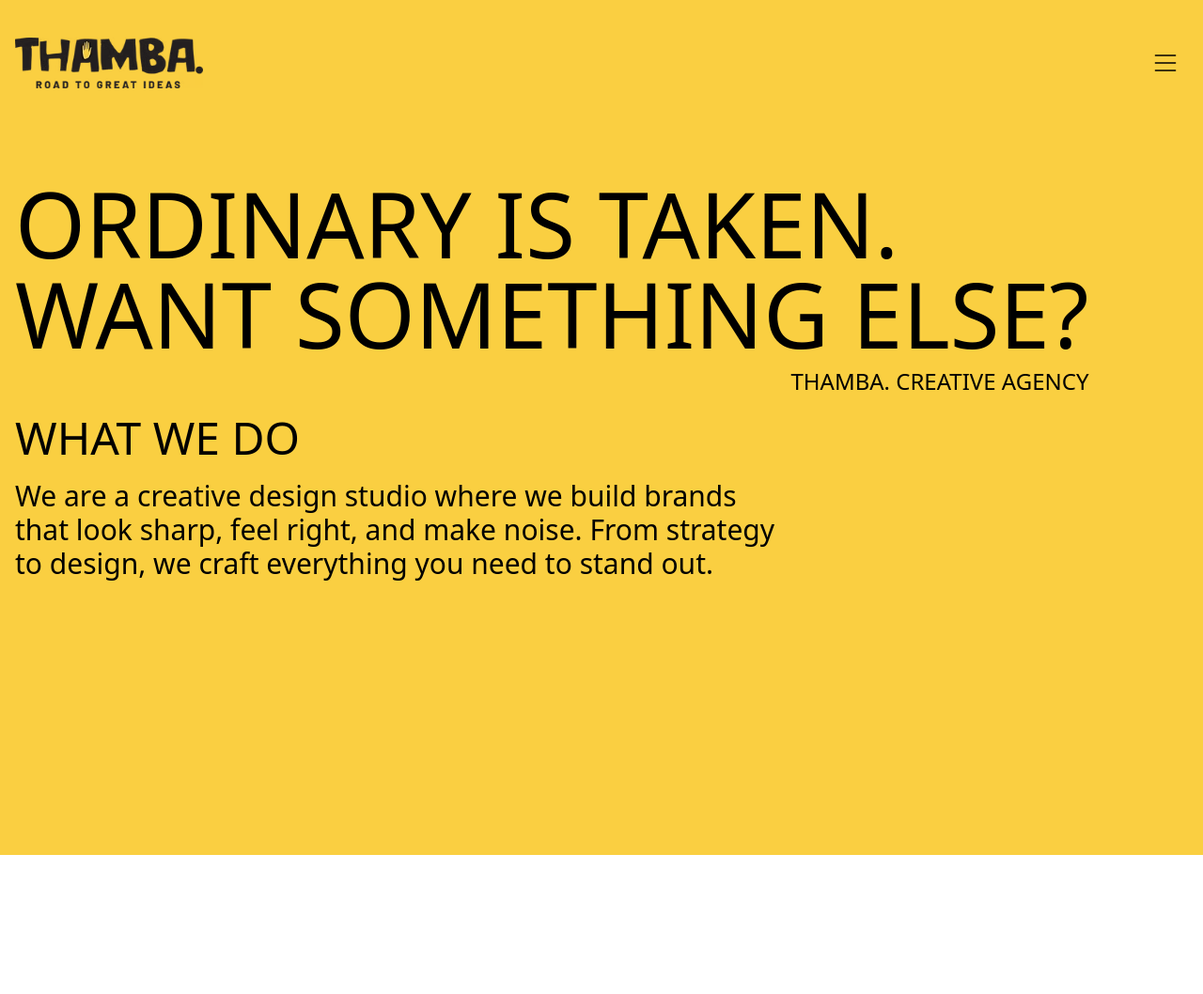
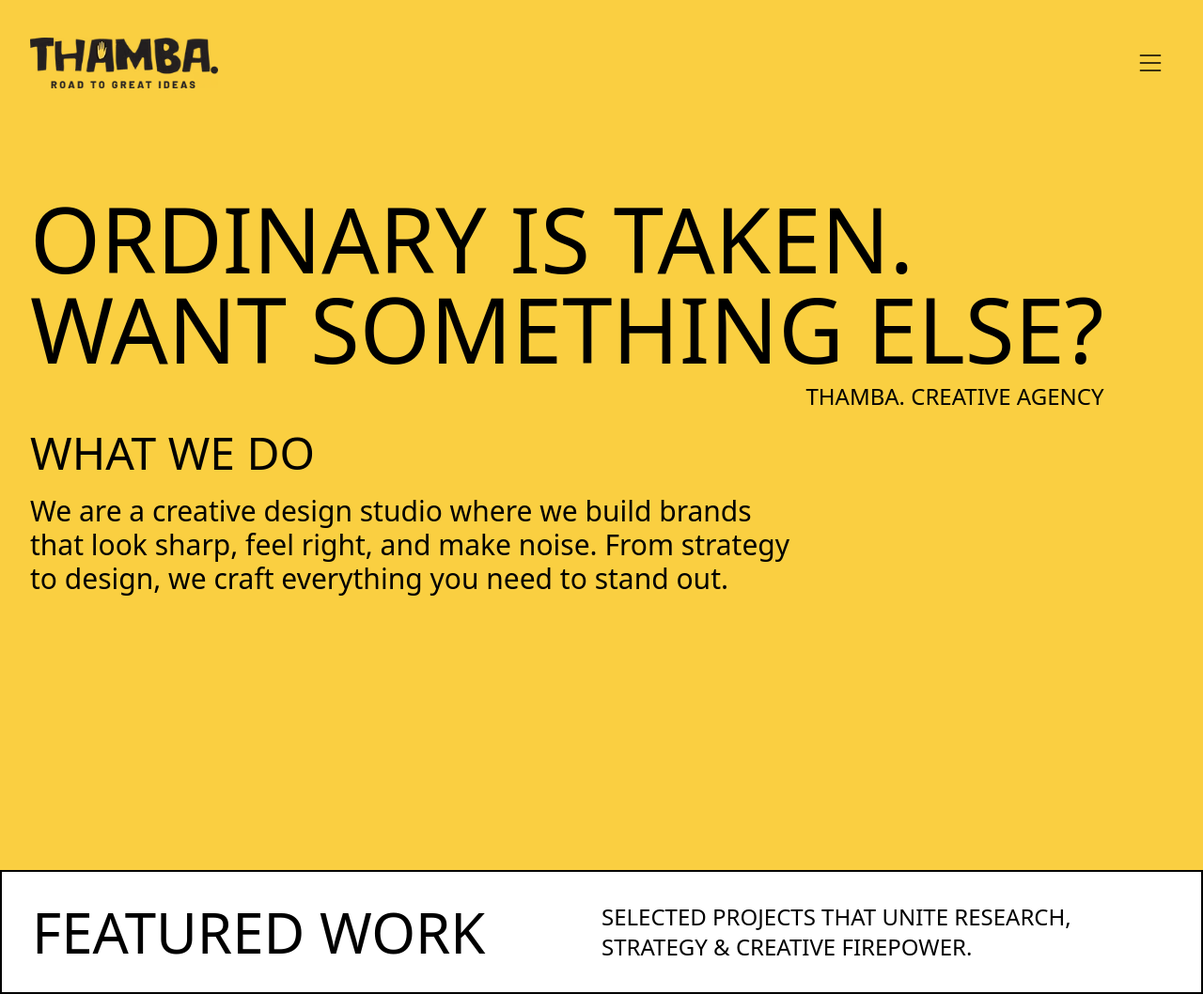
Before and after one commit to aaryan2016/thamba, a Next.js app: page / in a window 1280 px wide. Shown: the whole page at 94% size. Before the commit the page ends 910 px from the top, so only its background shows below. Built offline with nearby package versions, Linux system fonts and the light colour scheme.

Commit message:
add featured banner

```diff
--- a/src/app/page.tsx
+++ b/src/app/page.tsx
@@ -1,3 +1,4 @@
+import FeaturedBanner from "@/components/FeaturedBanner"
 import Header from "@/components/Header"
 import HeroSection from "@/components/HeroSection"
 
@@ -6,6 +7,7 @@
     <div className="w-full">
       <Header />
       <HeroSection />
+      <FeaturedBanner />
     </div>
   )
 }
--- /dev/null
+++ b/src/components/FeaturedBanner.tsx
@@ -0,0 +1,17 @@
+export default function FeaturedBanner() {
+  return (
+    <>
+      <div className=" text-black h-fit p-8  border-2 border-black">
+        <div className="container mx-auto flex flex-row items-center justify-between">
+          <div className="text-6xl font-light w-1/2 flex text-nowrap">
+            FEATURED WORK
+          </div>
+          <div className="text-2xl font-light flex flex-col w-1/2">
+            <div>SELECTED PROJECTS THAT UNITE RESEARCH,</div>
+            <div>STRATEGY & CREATIVE FIREPOWER.</div>
+          </div>
+        </div>
+      </div>
+    </>
+  )
+}
--- a/src/components/Header.tsx
+++ b/src/components/Header.tsx
@@ -25,7 +25,7 @@
     // Use a fragment to allow the menu to be a sibling of the header
     // This is better for managing stacking contexts (z-index)
     <>
-      <header className="bg-[#facf41] text-black p-4 pt-10 sticky top-0 z-10 flex justify-between">
+      <header className="bg-[#facf41] text-black p-8 pt-10 sticky top-0 z-10 flex justify-between">
         <div className="container mx-auto flex justify-between items-center">
           {/* Logo */}
           <Link href="/">
--- a/src/components/HeroSection.tsx
+++ b/src/components/HeroSection.tsx
@@ -1,7 +1,7 @@
 export default function HeroSection() {
   return (
     <>
-      <div className="bg-[#facf41] text-black h-screen flex flex-col p-4 pt-20">
+      <div className="bg-[#facf41] text-black h-screen flex flex-col p-8 pt-20">
         <div className="container mx-auto">
           <div className="w-fit ">
             <div className="text-6xl md:text-8xl">ORDINARY IS TAKEN.</div>
```
